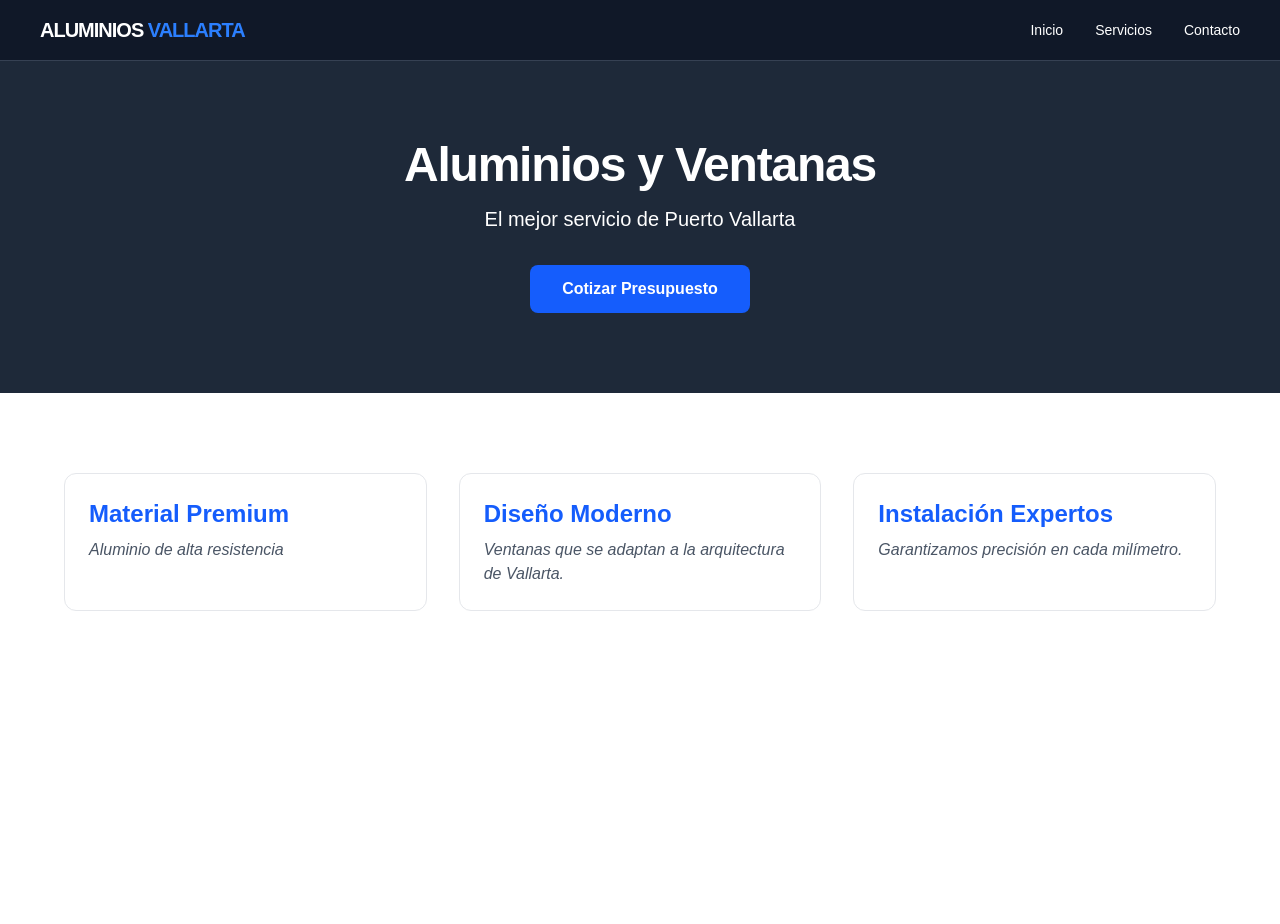
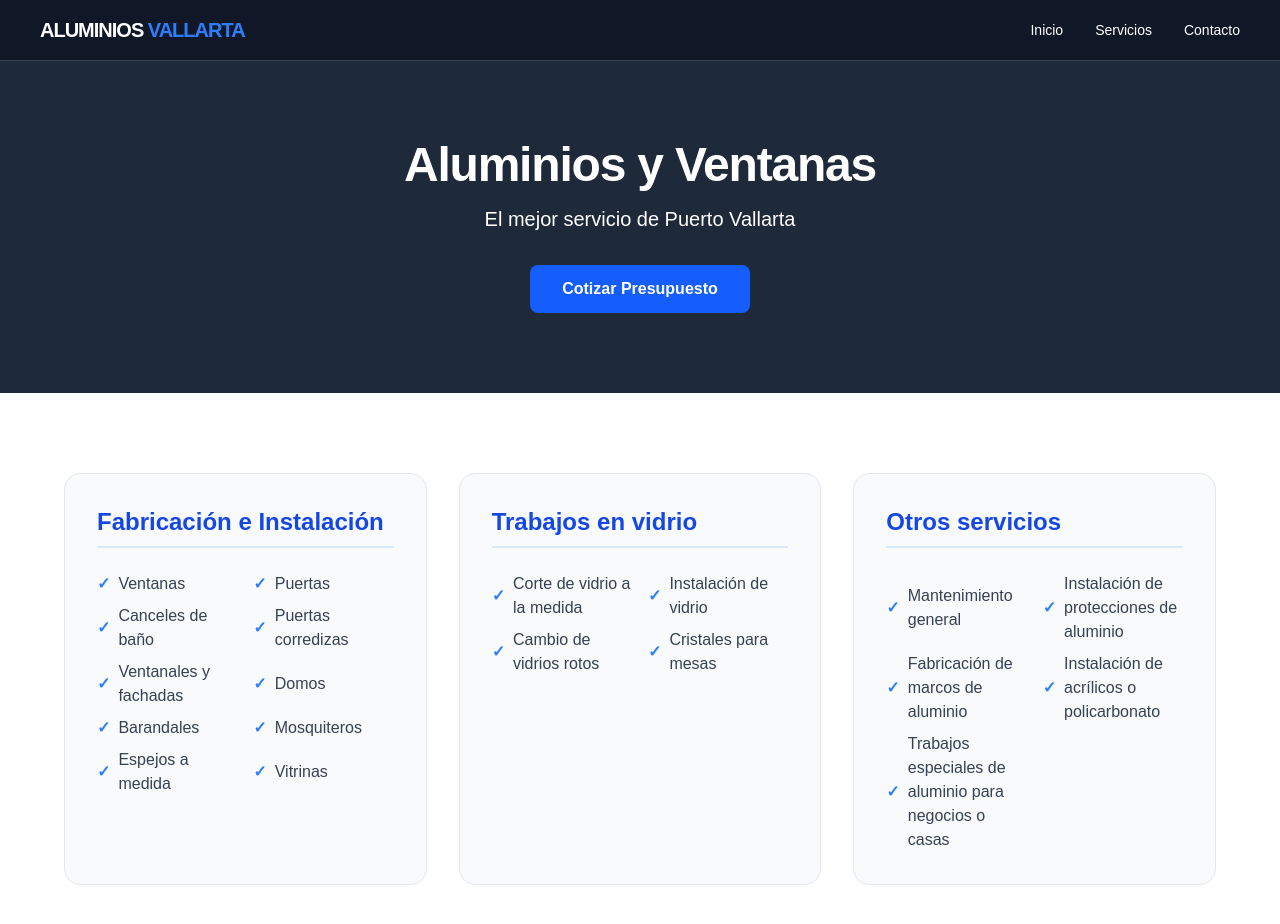
Before and after one commit to Andreydex/aluminios-landing, a Next.js app: page / in a window 1280 px wide. Shown: the top 924 px of the page. Before the commit the page ends 800 px from the top, so only its background shows below. Built offline with nearby package versions, Linux system fonts and the light colour scheme.

Commit message:
Modificacion a servicios y mejora

```diff
--- a/app/Components/Features.tsx
+++ b/app/Components/Features.tsx
@@ -5,23 +5,88 @@ export default function Features() {
       <div className="grid grid-cols-1 md:grid-cols-3 gap-8 max-w-6xl mx-auto">
 
         {/* Tarjeta 1 */}
-        <div className="p-6 border border-gray-200 rounded-xl hover:shadow-lg transition">
-          {/* Corregido: de 4x1 a 4xl */}
-          <h3 className="text-2xl font-bold mb-2 text-blue-600">Material Premium</h3>
-          <p className="text-gray-600 italic">Aluminio de alta resistencia</p>
-        </div>
+        <div className="p-8 border border-gray-200 rounded-2xl hover:shadow-2xl transition-all duration-300 bg-slate-50">
+  <h3 className="text-2xl font-bold mb-6 text-blue-700 border-b-2 border-blue-100 pb-2">
+    Fabricación e Instalación
+  </h3>
+
+  <ul className="grid grid-cols-1 sm:grid-cols-2 gap-x-4 gap-y-2 text-gray-700">
+    <li className="flex items-center gap-2">
+      <span className="text-blue-500 font-bold">✓</span> Ventanas
+    </li>
+    <li className="flex items-center gap-2">
+      <span className="text-blue-500 font-bold">✓</span> Puertas
+    </li>
+    <li className="flex items-center gap-2">
+      <span className="text-blue-500 font-bold">✓</span> Canceles de baño
+    </li>
+    <li className="flex items-center gap-2">
+      <span className="text-blue-500 font-bold">✓</span> Puertas corredizas
+    </li>
+    <li className="flex items-center gap-2">
+      <span className="text-blue-500 font-bold">✓</span> Ventanales y fachadas
+    </li>
+    <li className="flex items-center gap-2">
+      <span className="text-blue-500 font-bold">✓</span> Domos
+    </li>
+    <li className="flex items-center gap-2">
+      <span className="text-blue-500 font-bold">✓</span> Barandales
+    </li>
+    <li className="flex items-center gap-2">
+      <span className="text-blue-500 font-bold">✓</span> Mosquiteros
+    </li>
+    <li className="flex items-center gap-2">
+      <span className="text-blue-500 font-bold">✓</span> Espejos a medida
+    </li>
+    <li className="flex items-center gap-2">
+      <span className="text-blue-500 font-bold">✓</span> Vitrinas
+    </li>
+  </ul>
+</div>
 
         {/* Tarjeta 2 */}
-        <div className="p-6 border border-gray-200 rounded-xl hover:shadow-lg transition">
-          <h3 className="text-2xl font-bold mb-2 text-blue-600">Diseño Moderno</h3>
-          <p className="text-gray-600 italic">Ventanas que se adaptan a la arquitectura de Vallarta.</p>
-        </div>
+        <div className="p-8 border border-gray-200 rounded-2xl hover:shadow-2xl transition-all duration-300 bg-slate-50">
+  <h3 className="text-2xl font-bold mb-6 text-blue-700 border-b-2 border-blue-100 pb-2">Trabajos en vidrio</h3>
+
+  <ul className="grid grid-cols-1 sm:grid-cols-2 gap-x-4 gap-y-2 text-gray-700">
+    <li className="flex items-center gap-2">
+      <span className="text-blue-500 font-bold">✓</span> Corte de vidrio a la medida
+    </li>
+    <li className="flex items-center gap-2">
+      <span className="text-blue-500 font-bold">✓</span> Instalación de vidrio
+    </li>
+    <li className="flex items-center gap-2">
+      <span className="text-blue-500 font-bold">✓</span> Cambio de vidrios rotos
+    </li>
+    <li className="flex items-center gap-2">
+      <span className="text-blue-500 font-bold">✓</span> Cristales para mesas
+    </li>
+  </ul>
+</div>
+
 
         {/* Tarjeta 3 */}
-        <div className="p-6 border border-gray-200 rounded-xl hover:shadow-lg transition">
-          <h3 className="text-2xl font-bold mb-2 text-blue-600">Instalación Expertos</h3>
-          <p className="text-gray-600 italic">Garantizamos precisión en cada milímetro.</p>
-        </div>
+         <div className="p-8 border border-gray-200 rounded-2xl hover:shadow-2xl transition-all duration-300 bg-slate-50">
+  <h3 className="text-2xl font-bold mb-6 text-blue-700 border-b-2 border-blue-100 pb-2">Otros servicios</h3>
+
+  <ul className="grid grid-cols-1 sm:grid-cols-2 gap-x-4 gap-y-2 text-gray-700">
+    <li className="flex items-center gap-2">
+      <span className="text-blue-500 font-bold">✓</span> Mantenimiento general
+    </li>
+    <li className="flex items-center gap-2">
+      <span className="text-blue-500 font-bold">✓</span> Instalación de protecciones de aluminio
+    </li>
+    <li className="flex items-center gap-2">
+      <span className="text-blue-500 font-bold">✓</span> Fabricación de marcos de aluminio
+    </li>
+    <li className="flex items-center gap-2">
+      <span className="text-blue-500 font-bold">✓</span> Instalación de acrílicos o policarbonato
+    </li>
+    <li className="flex items-center gap-2">
+      <span className="text-blue-500 font-bold">✓</span> Trabajos especiales de aluminio para negocios o casas
+    </li>
+  </ul>
+</div>
 
       </div>
     </section>
```
